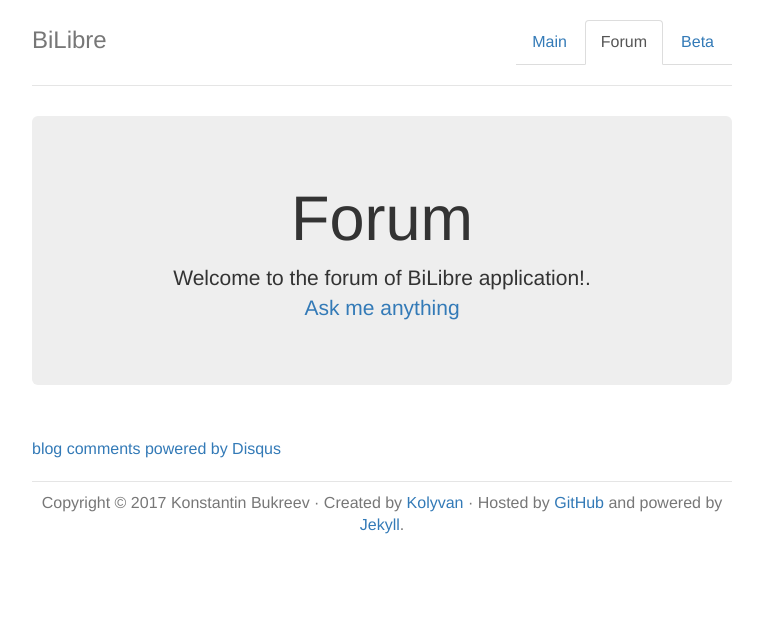
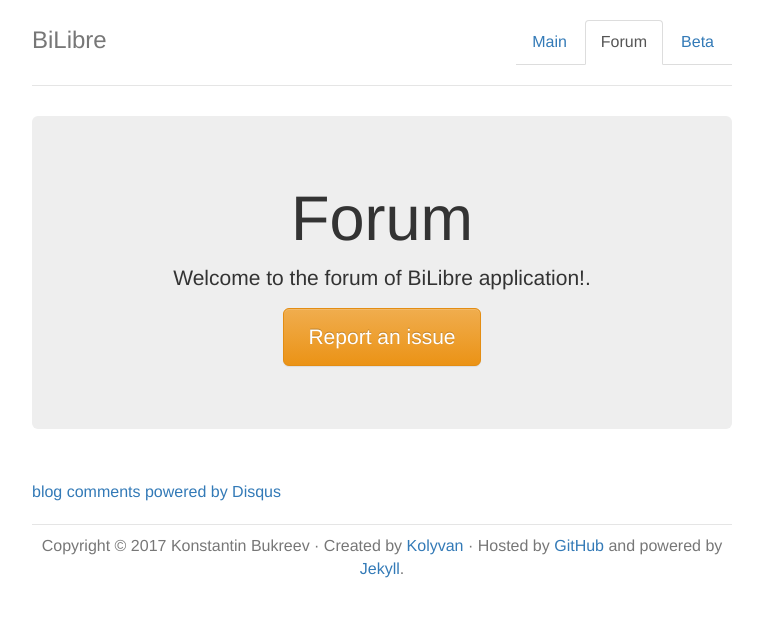
Before and after one commit to kolyvan/bilibre, a Jekyll site: the page built from forum.html, in a window 1280 px wide. Shown: the top 617 px of the page, without its empty margins (258-1021 px from the left). Built offline with Jekyll 4.4.1, drawn with Linux system fonts in a browser that asks for light colours; comment, search, counter and statistics services are not loaded.

Commit message:
report an issue button

```diff
--- a/forum.html
+++ b/forum.html
@@ -5,8 +5,8 @@ title: BiLibre
 
 <div class="jumbotron">
   <h1>Forum</h1>
-  <p class="lead">Welcome to the forum of BiLibre application!.<br />
-  <a href="#disqus_thread">Ask me anything</a></p>
+  <p class="lead">Welcome to the forum of BiLibre application!.</p>
+  <p><a class="btn btn-lg btn-warning" role="button" href="https://github.com/kolyvan/bilibre/issues/new">Report an issue</a></p>
 </div>
 
 <br />
```
